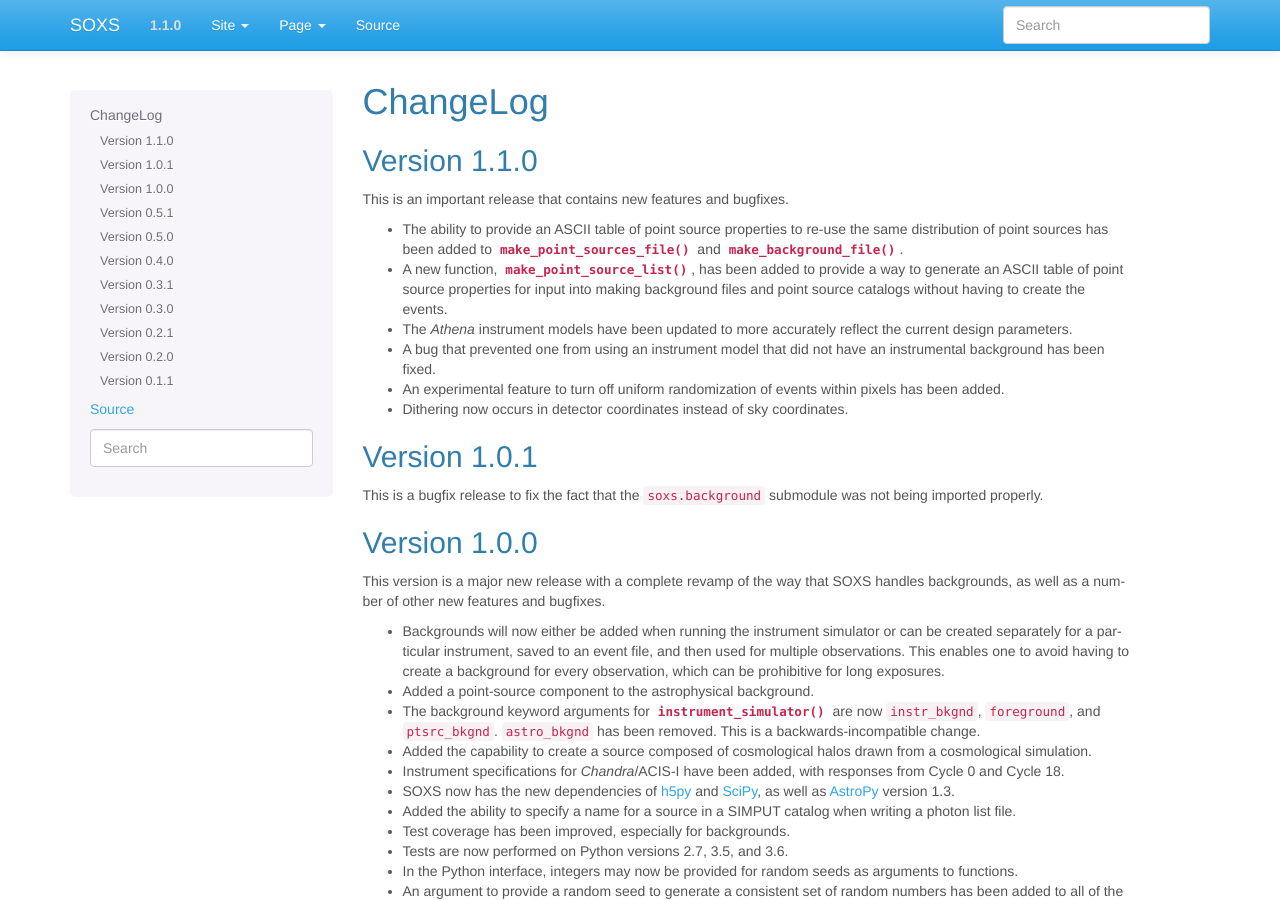
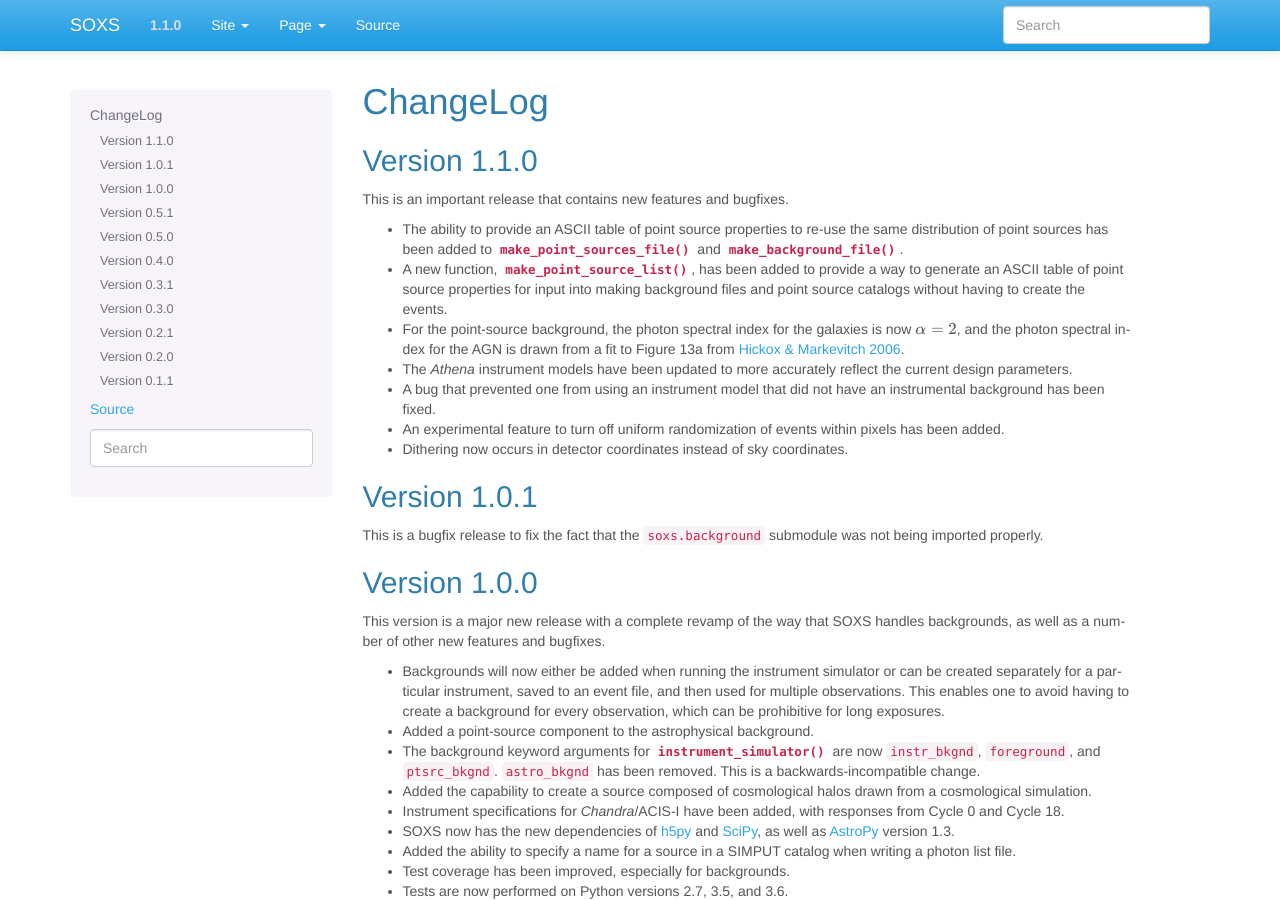
Before and after one commit to lynx-x-ray-observatory/soxs, a Sphinx documentation site: the page built from doc/source/changelog.rst, in a window 1280 px wide and 900 px high. Built offline with Sphinx 7.4.7, drawn with Linux system fonts in a browser that asks for light colours.

Commit message:
Missed item in the changeling

```diff
--- a/doc/source/changelog.rst
+++ b/doc/source/changelog.rst
@@ -16,6 +16,10 @@
   added to provide a way to generate an ASCII table of point source properties
   for input into making background files and point source catalogs without
   having to create the events.
+* For the point-source background, the photon spectral index for the galaxies is
+  now :math:`\alpha = 2`, and the photon spectral index for the AGN is drawn
+  from a fit to Figure 13a from
+  `Hickox & Markevitch 2006 <http://adsabs.harvard.edu/abs/2006ApJ...645...95H>`_.
 * The *Athena* instrument models have been updated to more accurately reflect
   the current design parameters.
 * A bug that prevented one from using an instrument model that did not have
```
